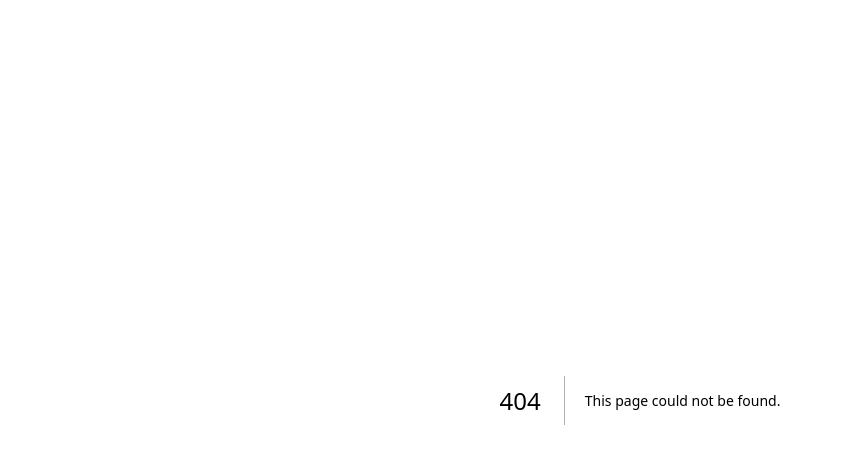
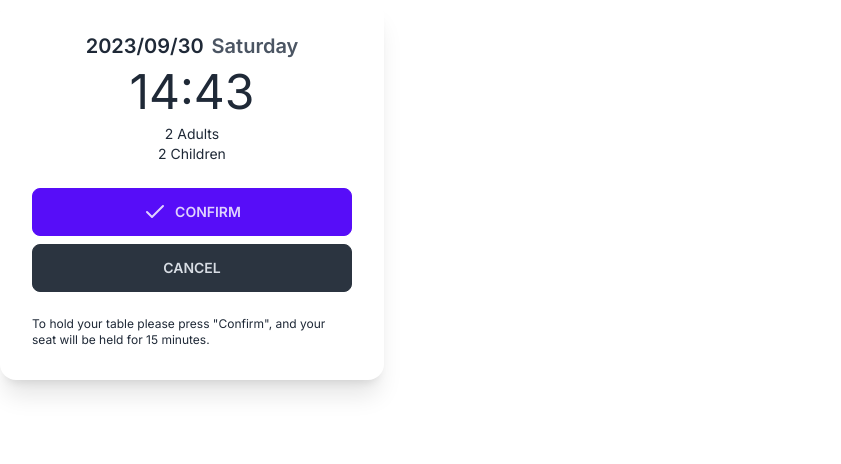
Before and after one commit to donmacdon/queuetie, a Next.js app: page /restaurant/1/reservation in a window 1280 px wide. Before the commit this address had no page. Shown: the top 464 px of the page, without its empty margins (0-841 px from the left). Built offline with nearby package versions, Linux system fonts and the light colour scheme.

Commit message:
confirmation component

```diff
--- a/package.json
+++ b/package.json
@@ -13,6 +13,7 @@
     "@radix-ui/react-slot": "^1.0.2",
     "class-variance-authority": "^0.7.0",
     "clsx": "^2.0.0",
+    "date-fns": "^2.30.0",
     "lucide-react": "^0.279.0",
     "next": "latest",
     "react": "latest",
--- /dev/null
+++ b/src/app/components/ui/confirmation.tsx
@@ -0,0 +1,36 @@
+"use client";
+
+import { format, getDay } from "date-fns"
+import { Check } from "lucide-react";
+
+//Reservation Props
+
+
+export const Confirmation = () => {
+
+  const reservationDayString = ["Sunday", "Monday", "Tuesday", "Wednesday", "Thursday", "Friday", "Saturday"];
+  const reservationDateTime = format(Date.now(), "yyyy/MM/dd HH:mm")
+  const reservationDay = getDay(Date.now());
+  const numberOfAdults = 2, numberOfChildren = 2;
+  const seatHoldTime = 15
+
+  return (
+    <>
+      <div className="card w-96 bg-base-100 shadow-xl">
+      <div className="card-body">
+        <h2 className="card-title flex flex-1 items-center justify-center">{reservationDateTime.split(" ")[0]} <span className="text-gray-600">{reservationDayString[reservationDay]}</span></h2>
+        <p className="text-5xl flex items-center justify-center flex-1">{reservationDateTime.split(" ")[1]}</p>
+        <div className="flex flex-1 flex-col text-sm items-center justify-center">
+          <p>{numberOfAdults} Adults</p>
+          {numberOfChildren && (<p>{numberOfChildren} Children</p>)}
+        </div>
+        <div className="card-actions flex flex-col justify-center items-center flex-1 mt-4 mb-4">
+          <button className="flex-grow flex w-full btn btn-primary"><Check />Confirm</button>
+          <button className="flex-grow flex w-full btn btn-neutral">Cancel</button>
+        </div>
+        <p className="text-xs">To hold your table please press "<span>Confirm</span>", and your seat will be held for {seatHoldTime} minutes.</p>
+      </div>
+    </div>
+    </>
+   );
+}
--- /dev/null
+++ b/src/app/restaurant/[restaurantId]/reservation/page.tsx
@@ -0,0 +1,11 @@
+import { Confirmation } from "@/app/components/ui/confirmation";
+
+const ReservationPage = () => {
+  return (
+    <>
+      <Confirmation />
+    </>
+   );
+}
+
+export default ReservationPage;
```
Also changed, not shown: src/app/restaurant/[restaurantId]/page.tsx (added), 1 other file (tests, documents, lock files or other folders).
